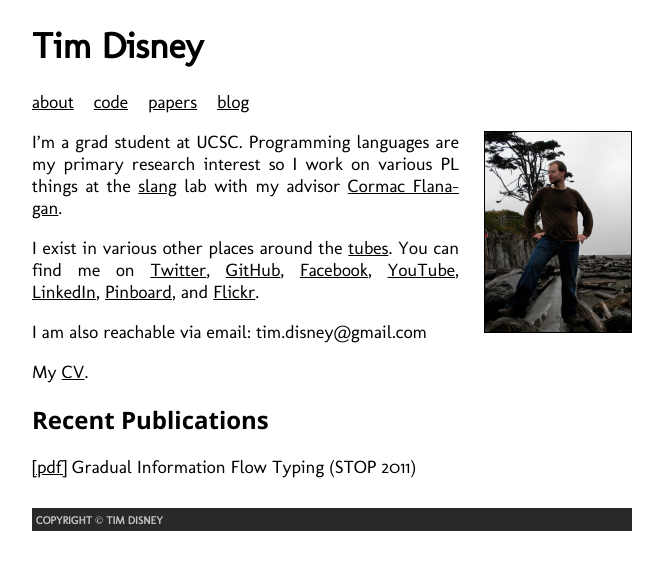
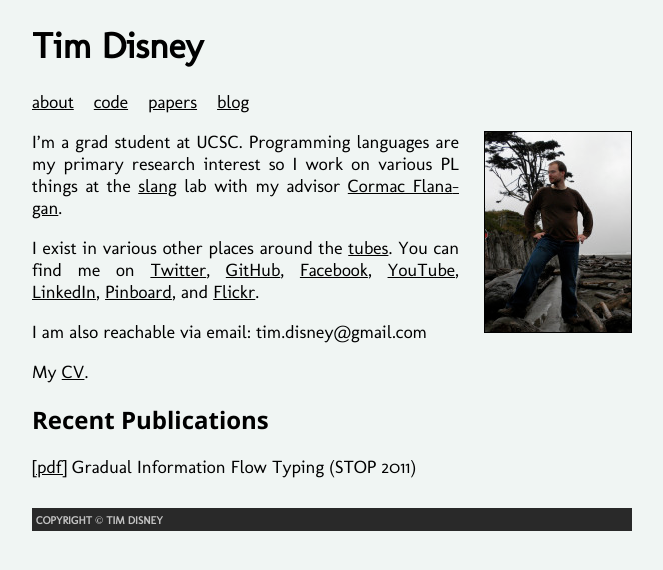
Before and after one commit to disnet/disnet.github.com, a Jekyll site: the page built from index.markdown, in a window 1280 px wide. Shown: the top 570 px of the page, without its empty margins (308-971 px from the left). Built offline with Jekyll 4.4.1, drawn with Linux system fonts in a browser that asks for light colours; comment, search, counter and statistics services are not loaded.

Commit message:
background-color

```diff
--- a/_layouts/default.html
+++ b/_layouts/default.html
@@ -10,7 +10,7 @@
   <meta name="description" content="{{page.metacontent}}">
 {% endif %}
   <meta name="google-site-verification" content="9ivaBkcx4wYQjSbjH6sSUunDw27N4-K1ks8pH1NFMdI" />
-  <link rel="shortcut icon" href="favicon.ico" />
+  <link rel="icon" href="/favicon.ico" />
   <link rel="alternate" type="application/atom+xml" title="Tim Disney - Atom" href="http://feeds.feedburner.com/Disnetdevcom" />
 
 
--- a/style.css
+++ b/style.css
@@ -2,6 +2,7 @@ body {
     /* font-family: 'Maven Pro', serif; /* Helvetica, Arial, sans-serif;*/
     font-family: 'Molengo', serif;
     font-size: large;
+    background-color: #F0F5F3
 }
 
 
```
